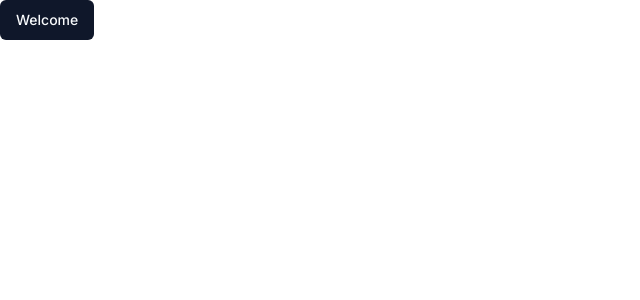
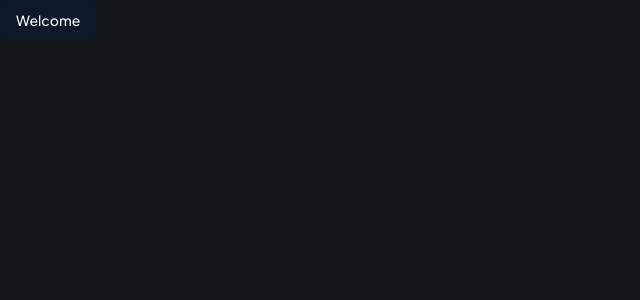
Before and after one commit to mo634/Patient-Management-System, a Next.js app: page / in a window 1280 px wide. Shown: the top 300 px of the page, without its empty margins (0-640 px from the left). Built offline with nearby package versions, Linux system fonts and the light colour scheme.

Commit message:
feat: add custom font and color palette to Tailwind config

```diff
--- a/src/app/layout.tsx
+++ b/src/app/layout.tsx
@@ -1,12 +1,18 @@
 import type { Metadata } from "next";
-import { Inter } from "next/font/google";
+import { Plus_Jakarta_Sans as FontSans } from "next/font/google";
 import "./globals.css";
+import { cn } from "@/lib/utils";
 
-const inter = Inter({ subsets: ["latin"] });
+const fontSans = FontSans({
+  subsets: ["latin"],
+  weight: ["300", "400", "500", "600", "700"],
+  variable: "--font-sans",
+})
 
 export const metadata: Metadata = {
-  title: "Create Next App",
-  description: "Generated by create next app",
+  title: "CarePulse",
+  description:
+    "A healthcare patient management System designed to streamline patient registration, appointment scheduling, and medical records management for healthcare providers.",
 };
 
 export default function RootLayout({
@@ -16,7 +22,11 @@ export default function RootLayout({
 }>) {
   return (
     <html lang="en">
-      <body className={inter.className}>{children}</body>
+      <body className={cn("min-h-screen bg-dark-300 font-sans antialiased", fontSans.variable)}>
+        {children}
+
+      </body>
+
     </html>
   );
 }
--- a/tailwind.config.ts
+++ b/tailwind.config.ts
@@ -1,5 +1,5 @@
 import type { Config } from "tailwindcss"
-
+const { fontFamily } = require("tailwindcss/defaultTheme");
 const config = {
   darkMode: ["class"],
   content: [
@@ -19,6 +19,30 @@ const config = {
     },
     extend: {
       colors: {
+        green: {
+          500: "#24AE7C",
+          600: "#0D2A1F",
+        },
+        blue: {
+          500: "#79B5EC",
+          600: "#152432",
+        },
+        red: {
+          500: "#F37877",
+          600: "#3E1716",
+          700: "#F24E43",
+        },
+        light: {
+          200: "#E8E9E9",
+        },
+        dark: {
+          200: "#0D0F10",
+          300: "#131619",
+          400: "#1A1D21",
+          500: "#363A3D",
+          600: "#76828D",
+          700: "#ABB8C4",
+        },
         border: "hsl(var(--border))",
         input: "hsl(var(--input))",
         ring: "hsl(var(--ring))",
@@ -53,6 +77,10 @@ const config = {
           foreground: "hsl(var(--card-foreground))",
         },
       },
+      // adding fonts
+      fontFamily: {
+        sans: ["var(--font-sans)", ...fontFamily.sans],
+      },
       borderRadius: {
         lg: "var(--radius)",
         md: "calc(var(--radius) - 2px)",
```
